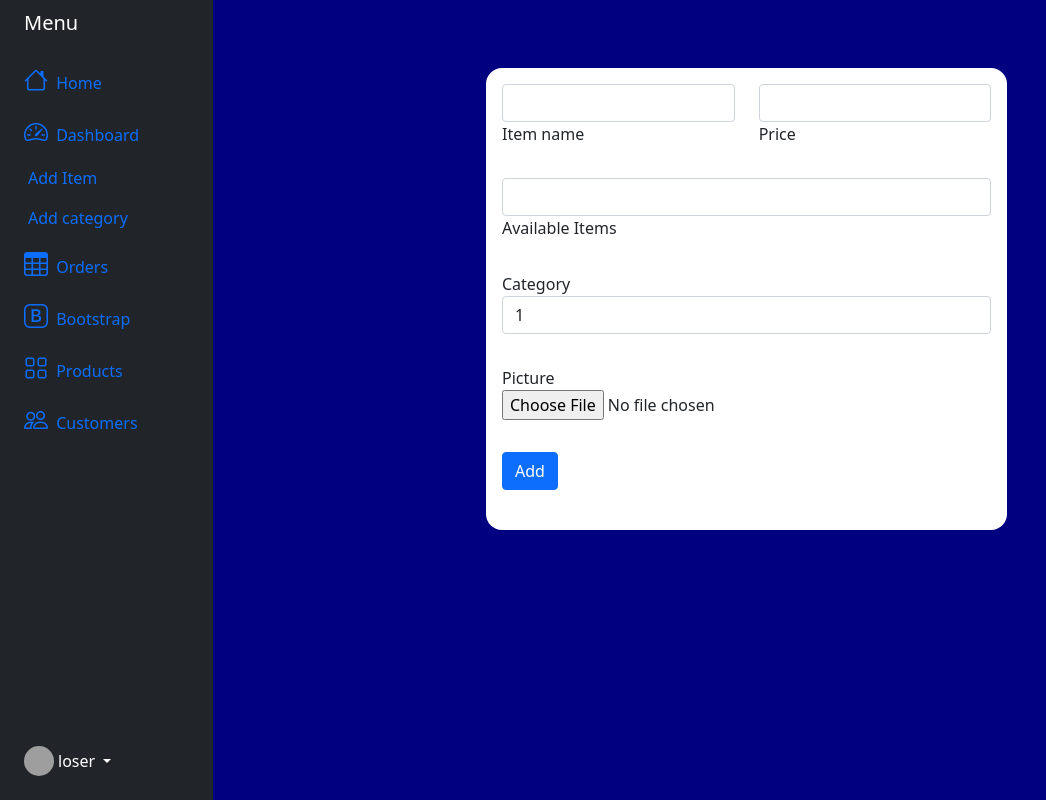
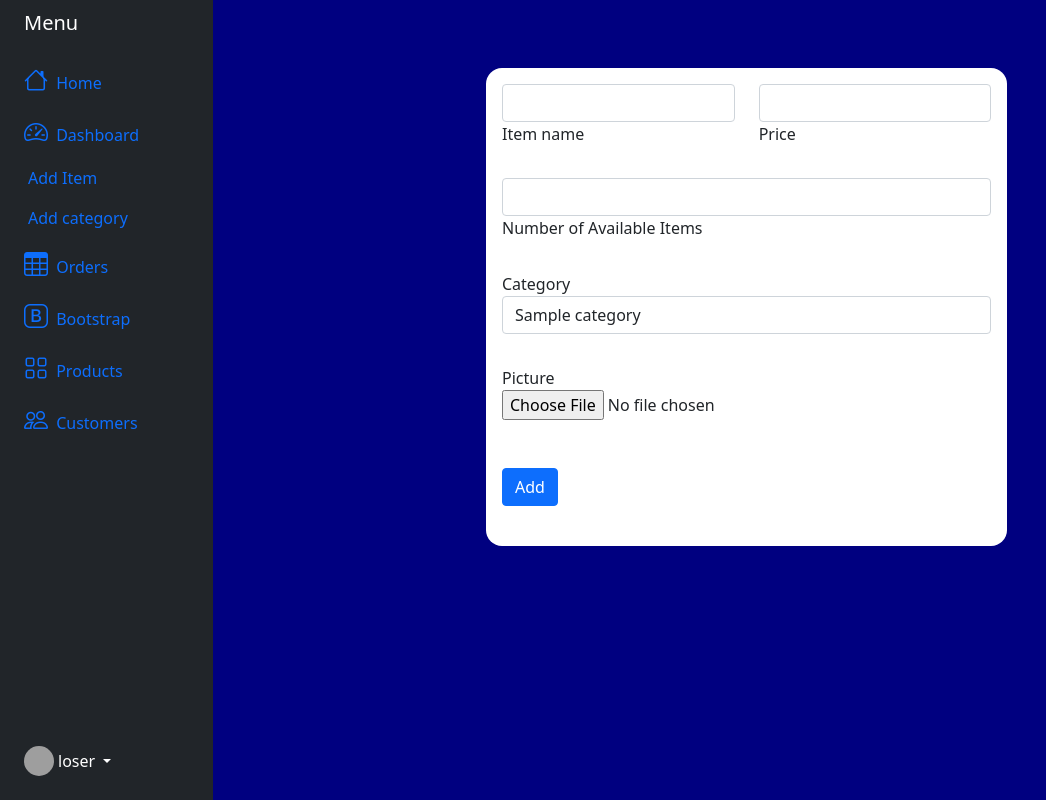
Before and after one commit to amir-naderii/Online-Shopping-website, a PHP site: page /add_item.php in a window 1280 px wide. Shown: the whole page, without its empty margins (0-1046 px from the left). Run offline with PHP 8.4, Linux system fonts and the light colour scheme; tables that the repository leaves empty or names only in its code hold one stand-in row (values such as "Sample post"); grey boxes are pictures that could not be loaded.

Commit message:
add categories & items

```diff
--- a/add_item.php
+++ b/add_item.php
@@ -1,3 +1,49 @@
+<?php
+error_reporting(0);
+
+$msg = "";
+
+$conn = new mysqli('127.0.0.1', 'admin', 'admin', 'storedb');
+if ($conn->connect_error) {
+    die('connection failed: ' . $conn->connect_error);
+}
+
+if (isset($_POST['upload'])) {
+    $title = $_POST['name'];
+    $price = $_POST['price'];
+    $noitem = $_POST['noitem'];
+    $category = $_POST['category'];
+
+    $query = "select id from categories where title='$category'";
+    $result = mysqli_query($conn, $query);
+    $row = mysqli_fetch_assoc($result);
+    $category = (int) $row['id'];
+
+    $filename = $_FILES["pic"]["name"];
+    print_r($_FILES['pic']);
+    $temp = explode(".", $filename);
+    $filename = $title . rand() . '.' . end($temp);
+    $tempname = $_FILES["pic"]["tmp_name"];
+    $folder = "./image/" . $filename;
+
+    $sql = "INSERT INTO items (title, price, location, stock, category_id, score) VALUES ('$title', '$price', '$folder', '$noitem', $category, 0)";
+    $exec = mysqli_query($conn, $sql);
+
+    if (!$exec) {
+        $msg = mysqli_error($conn);
+        print_r($msg);
+        // $msg = 'Failed to upload image!<br>values are not accepted.';
+    } else {
+        // Now let's move the uploaded image into the folder: image
+        if (move_uploaded_file($tempname, $folder)) {
+            $msg = 'Item uploaded successfully!';
+        } else {
+            $msg = "Failed to upload Item!";
+        }
+    }
+}
+
+?>
 <!DOCTYPE html>
 <html lang="en">
 
@@ -14,51 +60,55 @@
 
 </head>
 
+<?php include 'queries.php' ?>
+
 <body style="background-color:navy;">
     <div class="container-fluid">
         <div class="row flex-nowrap">
             <?php include "admin_sidebar.php" ?>
             <div class="col py-3">
-                <form style="margin: 5% 25% 0% 25%; background-color: white; padding:1rem; border-radius:1rem;">
+                <form style="margin: 5% 25% 0% 25%; background-color: white; padding:1rem; border-radius:1rem;" method="POST">
                     <!-- 2 column grid layout with text inputs for the first and last names -->
                     <div class="row mb-4">
                         <div class="col">
                             <div class="form-outline">
-                                <input type="text" id="form6Example1" class="form-control" />
-                                <label class="form-label" for="form6Example1">Item name</label>
+                                <input type="text" id="item-name" class="form-control" name="name" />
+                                <label class="form-label" for="name">Item name</label>
                             </div>
                         </div>
                         <div class="col">
                             <div class="form-outline">
-                                <input type="text" id="form6Example2" class="form-control" />
-                                <label class="form-label" for="form6Example2">Price</label>
+                                <input type="text" id="item-price" class="form-control" name="price" />
+                                <label class="form-label" for="price">Price</label>
                             </div>
                         </div>
                     </div>
 
                     <div class="form-outline mb-4">
-                        <input type="number" id="form6Example6" class="form-control" />
-                        <label class="form-label" for="form6Example6">Available Items</label>
+                        <input type="number" id="item-number" class="form-control" name="noitem" />
+                        <label class="form-label" for="noitem">Number of Available Items</label>
                     </div>
 
 
                     <div class="form-group">
-                        <label for="exampleFormControlSelect1">Category</label>
-                        <select class="form-control" id="exampleFormControlSelect1">
-                            <option>1</option>
-                            <option>2</option>
-                            <option>3</option>
-                            <option>4</option>
-                            <option>5</option>
+                        <label for="category">Category</label>
+                        <select class="form-control" id="item-category" name="category">
+                            <?php
+                            foreach ($categories as $cat) {
+                                echo '<option value="' . $cat['title'] . '">' . $cat['title'] . '</option>';
+                            }
+                            ?>
                         </select>
                     </div>
                     <div class="form-group" style="margin-top:2rem;">
-                        <label for="exampleFormControlFile1">Picture</label><br>
-                        <input type="file" class="form-control-file" id="exampleFormControlFile1" accept="image/*">
+                        <label for="pic">Picture</label><br>
+                        <input type="file" class="form-control-file" id="item-pic" accept="image/*" name="pic" value="">
                     </div>
 
+                    <p><?php echo $msg; ?></p>
+
                     <!-- Submit button -->
-                    <button type="submit" class="btn btn-primary btn-block mb-4" style="margin-top:2rem;">Add</button>
+                    <button type="submit" class="btn btn-primary btn-block mb-4" style="margin-top:2rem;" name="upload">Add</button>
                 </form>
             </div>
         </div>
```
Also changed, not shown: add_category.php (+8 -2 lines).
